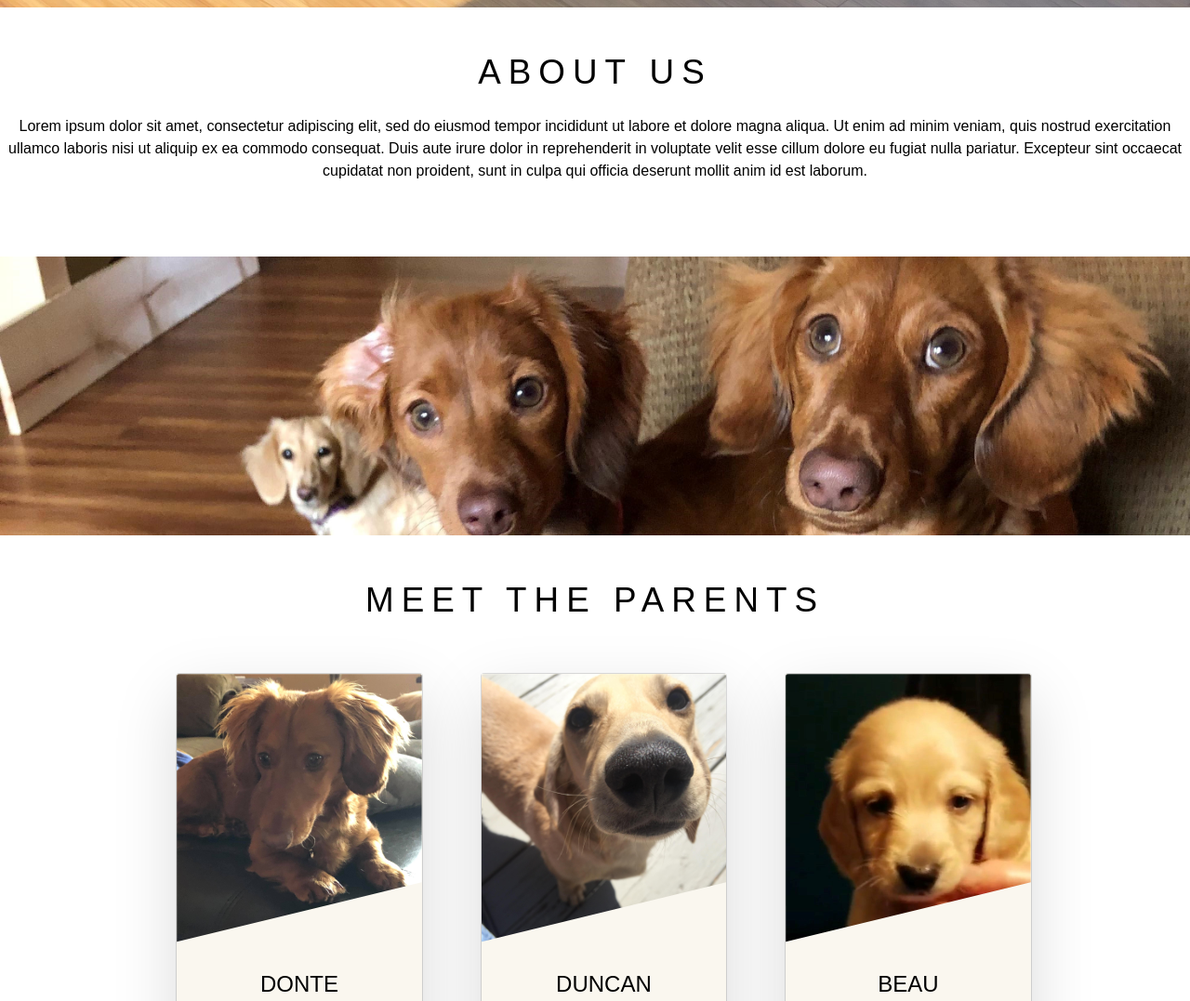
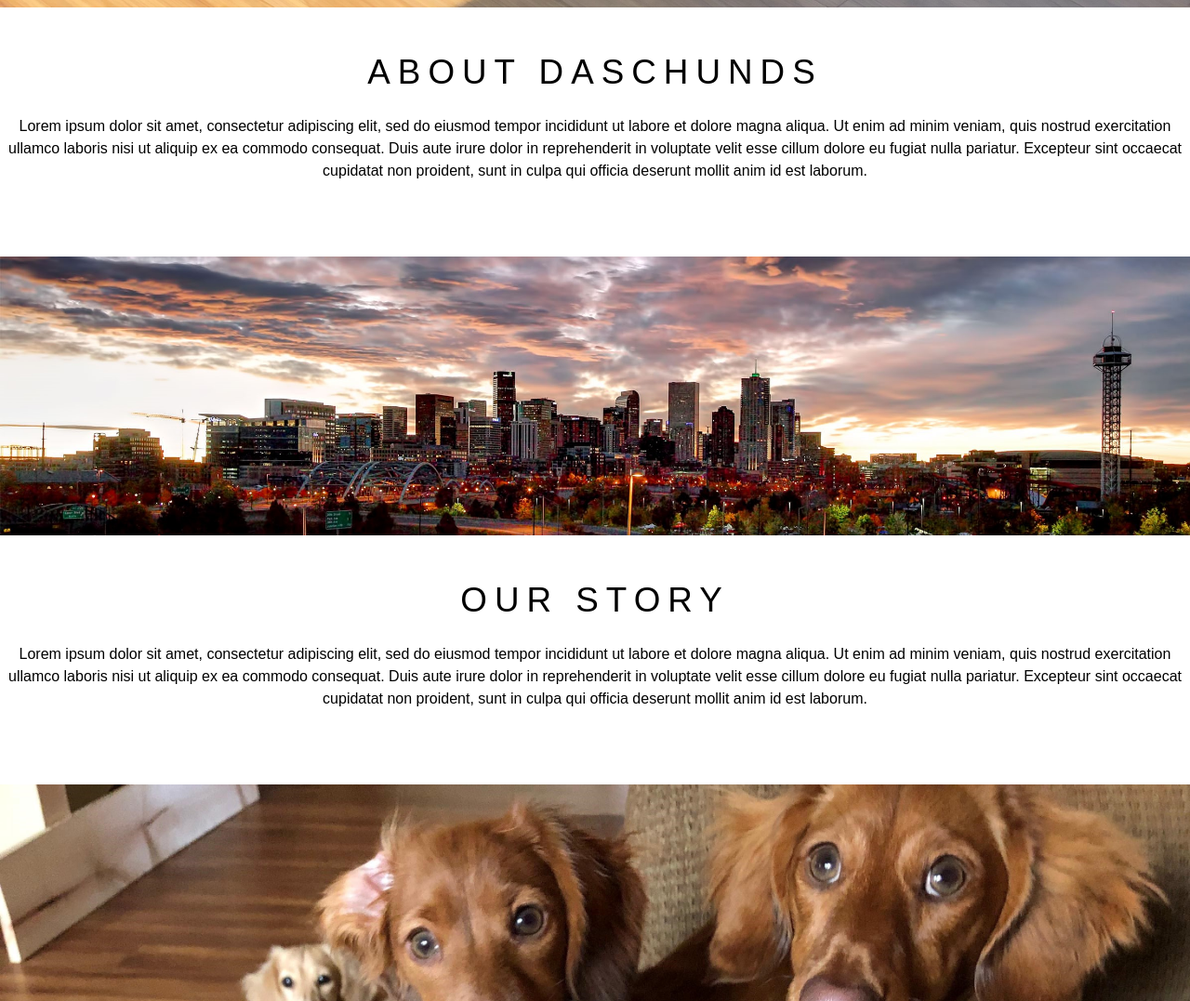
Before and after one commit to moonh94/doxieParallax, a plain HTML site: page index.html in a window 1280 px wide. Shown: the part 696-1773 px from the top of the page at 93% size. Drawn offline with nearby package versions, Linux system fonts and the light colour scheme.

Commit message:
added about doxies, changed order of parallax

```diff
--- a/assets/css/style.css
+++ b/assets/css/style.css
@@ -111,19 +111,23 @@ nav.black .nav-link:hover{
     background-size: cover;
 }
 
+.parallax3 {
+    background-image: url("../img/group2Edit.jpg");
+}
 .parallax2 {
-    background-image: url("../img/group2Edit.jpg");
+    background-image: url("../img/denverSkyline.jpg");
 
 }
 
-.parallax3{
+.parallax4{
     background-image: url("../img/dachshund-puppies2.jpg");
 }
 
-.parallax4 {
-    background-image: url("../img/dachshund-price-range-cost-1.jpg");
+.parallax5 {
+    background-image: url("../img/group.jpg");
 
 }
+
 
 .heading {
     position: relative;
--- a/index.html
+++ b/index.html
@@ -59,8 +59,8 @@
             </div>
         </div>
 
-        <div class="section" id="aboutUs">
-            <h3 class="title">about us</h3>
+        <div class="section" id="aboutDoxies">
+            <h3 class="title">About Daschunds</h3>
             <section class="about">
                 Lorem ipsum dolor sit amet, consectetur adipiscing elit, sed do eiusmod tempor incididunt ut labore et
                 dolore magna aliqua. Ut enim ad minim veniam, quis nostrud exercitation ullamco laboris nisi ut aliquip
@@ -74,6 +74,23 @@
         </div>
 
         <div class="parallaxBody parallax2"></div>
+
+
+        <div class="section" id="aboutUs">
+            <h3 class="title">our story</h3>
+            <section class="about">
+                Lorem ipsum dolor sit amet, consectetur adipiscing elit, sed do eiusmod tempor incididunt ut labore et
+                dolore magna aliqua. Ut enim ad minim veniam, quis nostrud exercitation ullamco laboris nisi ut aliquip
+                ex
+                ea commodo consequat. Duis aute irure dolor in reprehenderit in voluptate velit esse cillum dolore eu
+                fugiat
+                nulla pariatur. Excepteur sint occaecat cupidatat non proident, sunt in culpa qui officia deserunt
+                mollit
+                anim id est laborum.
+            </section>
+        </div>
+
+        <div class="parallaxBody parallax3"></div>
 
         <div class="section" id="parentInfo">
             <h3 class="title">meet the parents</h3>
@@ -262,7 +279,7 @@
             </section>
         </div>
 
-        <div class="parallaxBody parallax3"></div>
+        <div class="parallaxBody parallax4"></div>
 
         <div class="section" id="availPups">
             <h3 class="title">available puppies</h3>
@@ -436,7 +453,7 @@
             </section>
         </div>
 
-        <div class="parallaxBody parallax4"></div>
+        <div class="parallaxBody parallax5"></div>
 
         <div class="section" id="contact">
             <h3 class="title">Contact Us</h3>
```
Also changed, not shown: assets/img/denverSkyline.jpg (added).
